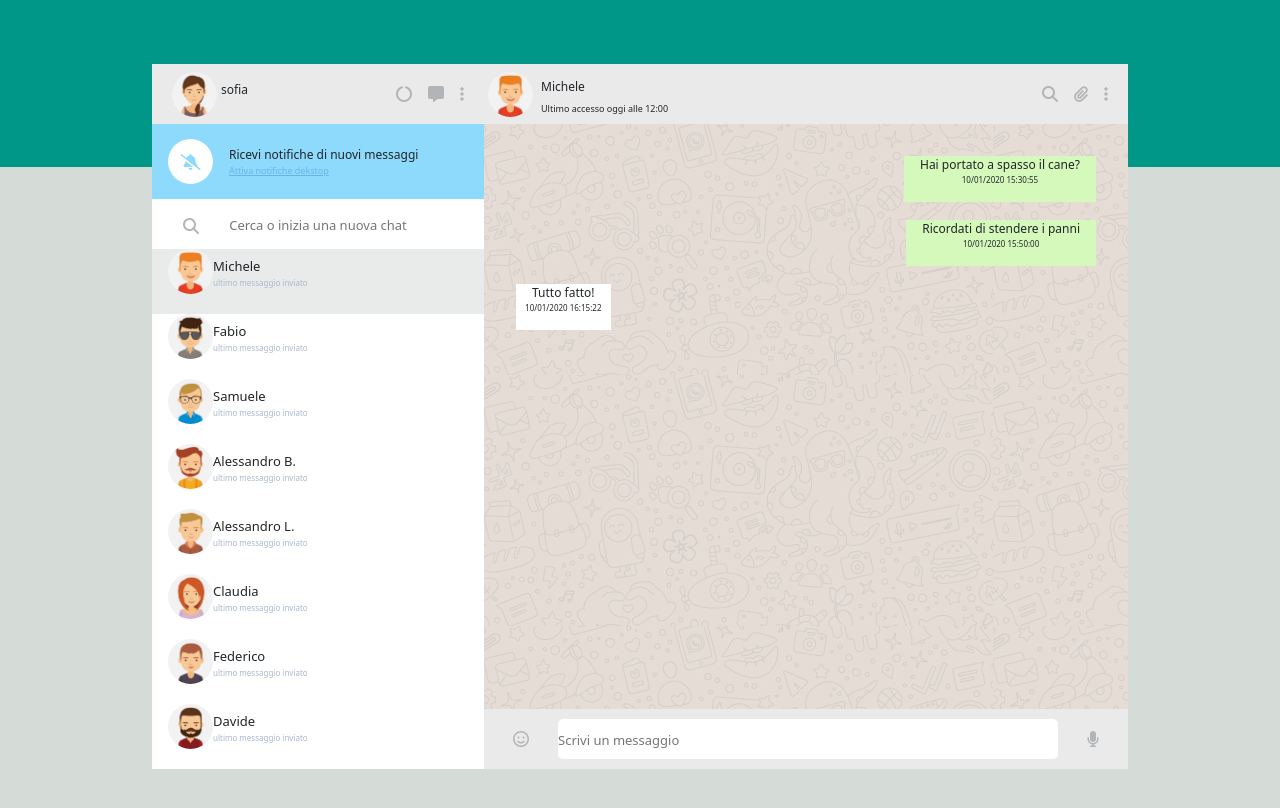
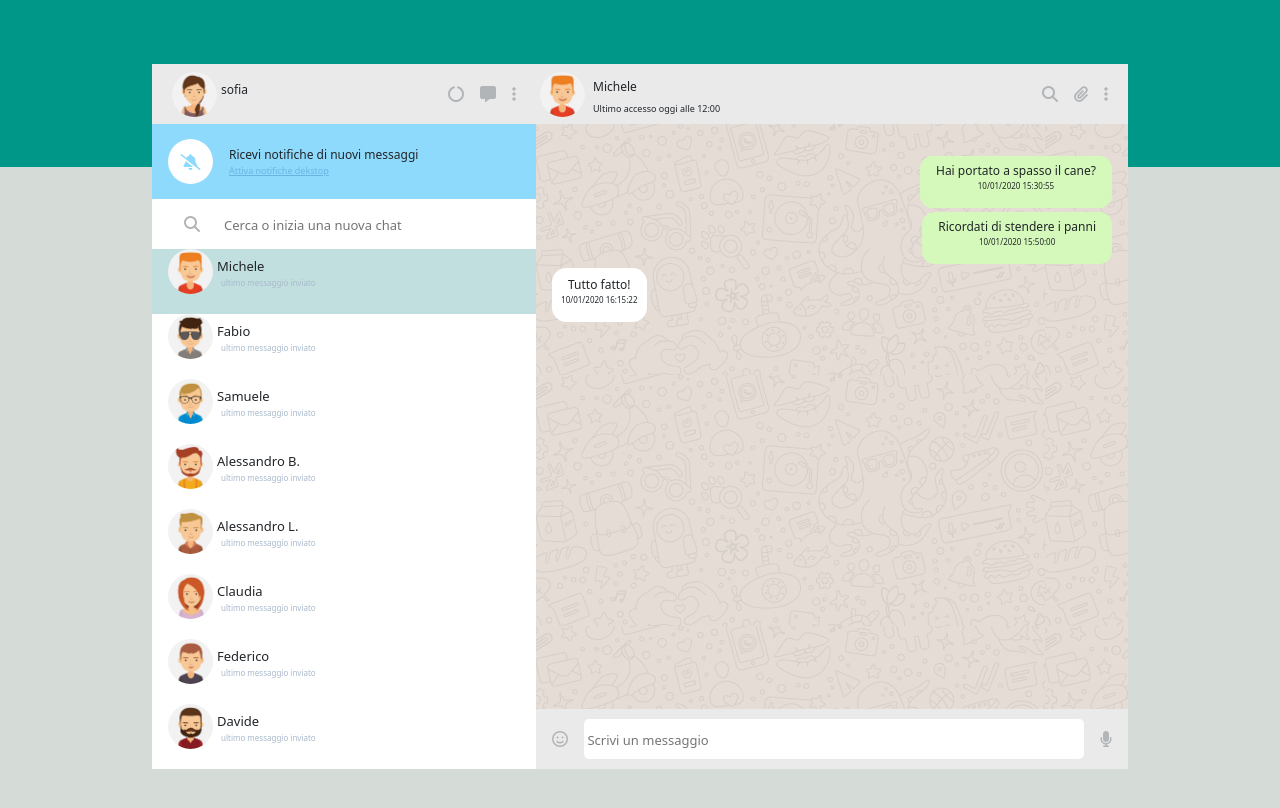
Before and after one commit to Patrickhell/vue-boolzapp, a plain HTML site: page index.html in a window 1280 px wide. Drawn offline with nearby package versions, Linux system fonts and the light colour scheme.

Commit message:
millestone 4

```diff
--- a/css/style.css
+++ b/css/style.css
@@ -63,15 +63,7 @@ div.downRightSide{
 .my_fontAccess{
     font-size: 9px;
 }
-.my_form{
-    position: relative;
-    width: 300px;
-    height: 30px;
-    border-radius: 5px;
-    display: flex;
-  flex-direction: row;
-  align-items:center;
-}
+
 input{
     width: 500px;
     height: 40px;
@@ -80,23 +72,9 @@ input{
     outline: none;
 }
 
-
-#query{
-    all: unset;
-  font: 16px system-ui;
-  height: 100%;
-  width: 100%;
-  padding: 6px 10px;
-
-}
  ::placeholder {
     font-size: 13px;
  }
- button{
-    all: unset;
-    cursor: pointer;
-}
-
 
 .lentLeftSide{
     position: absolute;
@@ -118,17 +96,19 @@ ul{
 
 }
 
-.showMessage{
-    height:35px;
+div.showMessage{
+   height: 40px;
     font-size: 12px;
-    border-radius: 30px;
-    padding: 2rem;
+    margin-top: 1rem;
+    padding:1rem;
 
 }
 
 .messageReceived{
     float: left;
     background-color: white;
+    border-radius: .9rem;
+    padding-top: .5rem;
 }
 
 
@@ -142,6 +122,8 @@ ul{
 .messageSent{
     float: right;
     background-color: #d5f9ba;
+    border-radius: .8rem;
+    padding-top: .4rem;
 
 }
 
@@ -173,14 +155,13 @@ div.userContact{
     color: #a9b9cc;
 }
 div.contacts{
-   overflow: auto;
-   overflow-y: scroll;
+   overflow-y: auto;
 
 
 }
 
 .active {
-    background-color:#e9ebeb
+    background-color:#c1dfdf
 }
 
 .fontDate{
--- a/index.html
+++ b/index.html
@@ -54,24 +54,20 @@
                             </div>
                         </div>
                     </div>
-                    <div class="my_searchBar d-flex align-items-center" >
-                        <form class="my_form  mx-3" role="search">
-                            <label class="lentLeftSide">
-                                <i class="fa-solid fa-magnifying-glass" style="color: #b2b5b8;"></i>
-                            </label>
-                            <input class="border-0" type="text" id="query" placeholder="Cerca o inizia una nuova chat" >
-                       </form>
+                    <div class="my_searchBar d-flex align-items-center mx-2" >
+                        <i class="fa-solid fa-magnifying-glass mx-4 " style="color: #b2b5b8;"></i>
+                        <input  v-model ="inputName"  @keyup.enter = "searchName"  placeholder="Cerca o inizia una nuova chat" />
                     </div>
-                    <div class="contacts"  v-for = "(contact, index) in contacts"
-                         :class=" activeIndex === index ? 'active' : '' " @click ="activeContact()" >
-                        <div class="d-flex  mx-3 text-start" @click ="showMessage(index)" >
-                            <img :src= "contact.avatar" alt="" style="width: 45px; height: 45px; border-radius: 50%;" >
+                    <div class="contacts"  v-for = "(contact, index) in contacts" @click ="activeContact(index)"
+                         :class=" activeIndex === index ? 'active' : '' " >
+                        <div class="d-flex  mx-3 text-start" >
+                            <img :src= "contact.avatar" :alt="contact.name + 'avatar'" style="width: 45px; height: 45px; border-radius: 50%;">
 
-                            <div class="userContact align-items-center">
+                            <div class="userContact align-items-center mx-1">
                                 <div class="my_fontContact pt-2" >
                                     {{ contact.name}}
                                 </div>
-                                <div class="my_fontVisible" v-show ="contact.visible">
+                                <div class="my_fontVisible mx-1">
                                     {{ lastMessage}}
                                 </div>
 
@@ -121,7 +117,7 @@
                     </div>
                     <div class=" messageBox">
                         <div class="showMessages">
-                            <div class="showMessage float" v-for ="(infoMessage, index) in contacts[activeIndex].messages" >
+                            <div class="showMessage  float" v-for ="(infoMessage, index) in contacts[activeIndex].messages" >
                                 <div class="my_font messageInterlocutor" :class ="(infoMessage.status === 'sent' ) ? 'messageSent' : 'messageReceived' ">
 
                                     <span class="p-3 ">
@@ -142,7 +138,7 @@
                             <i class="fa-regular fa-face-smile" style="color: #b2b5b8;"></i>
 
                         </div>
-                        <input type="text" v-model ="inputMessage" @keyup.enter = "insertMessage"  placeholder="Scrivi un messaggio">
+                        <input type="text" v-model ="inputMessage" @keyup.enter = "insertMessage"  placeholder=" Scrivi un messaggio">
 
                         <div >
 
--- a/js/vue.js
+++ b/js/vue.js
@@ -165,10 +165,13 @@ createApp({
                         }
                     ],
                 }
+
+
             ],
             lastMessage : "ultimo messaggio inviato",
             activeIndex : 0,
             inputMessage : "",
+            inputName : "",
 
 
 
@@ -179,19 +182,9 @@ createApp({
     },
     methods: {
 
-        activeContact(){
-            if (this.activeIndex === this.contacts.length){
-                this.activeIndex = 0
-            }
+        activeContact(index){
+                this.activeIndex = index
 
-
-        },
-
-        showMessage(messageIndex){
-            if ( messageIndex >= this.contacts.length || messageIndex < 0 ){
-                return false
-            }
-            this.activeIndex = messageIndex;
 
         },
 
@@ -212,7 +205,6 @@ createApp({
 
 
 		rixAuto: function(message) {
-			console.log(message);
 			let msg = message;
             setTimeout(() => {
                 let messageItems  = {
@@ -220,9 +212,28 @@ createApp({
                     status: 'received',
                 }
                 this.contacts[this.activeIndex].messages.push(messageItems)
-                console.log(msg);
             }, 1000);
         },
+
+        searchName(){
+            let search = this.inputName.toLowerCase();
+            console.log(search);
+
+            this.contacts.forEach((contact) => {
+                if ( contact.name.toLowerCase().includes(search)){
+                   contact.name = contact.name;
+
+                }else{
+                    contact.name = "";
+                }
+
+            });
+
+        },
+
+
+
+
 
 
         }
```
